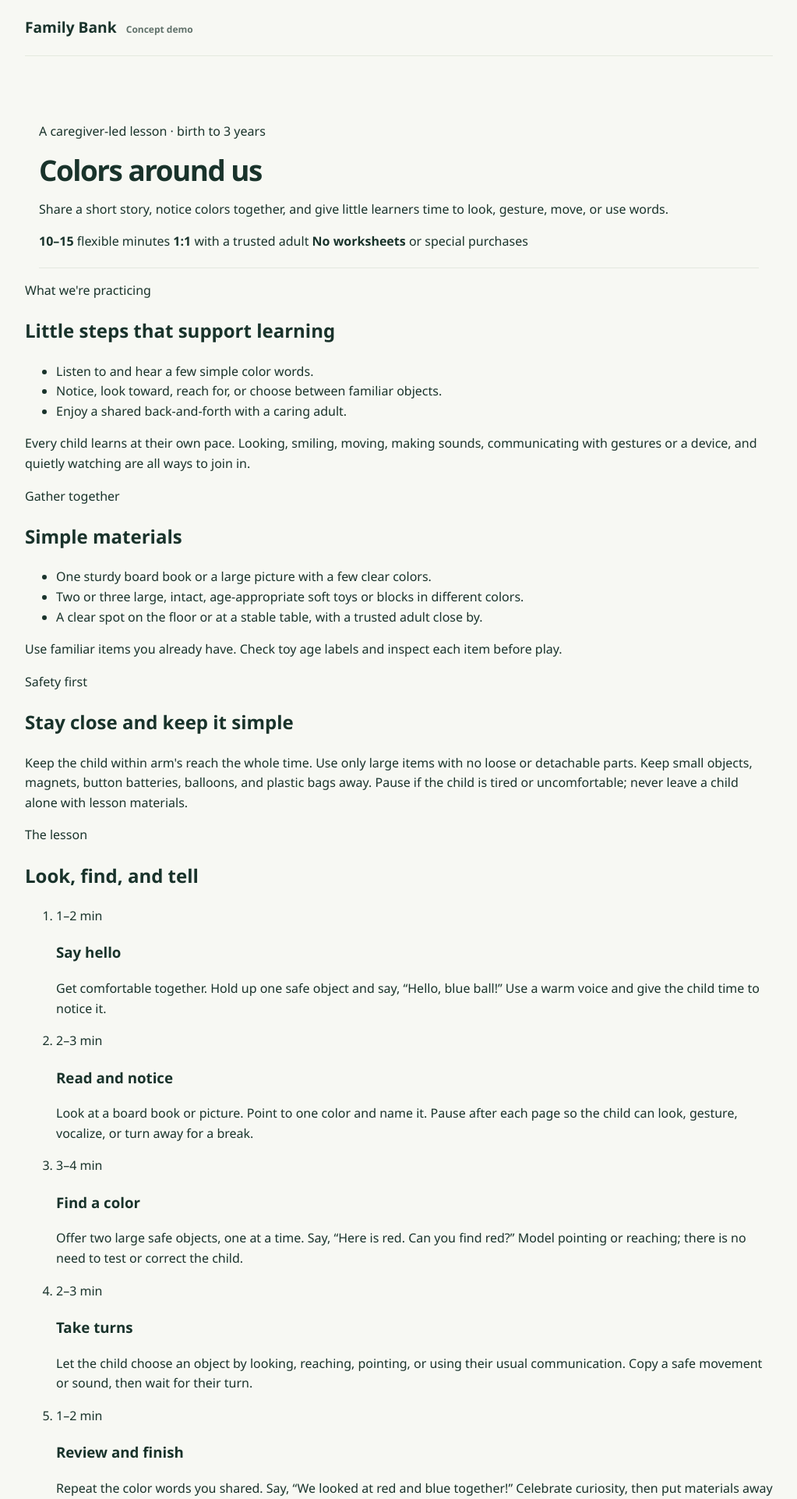
After one commit to AB00999/Family-bank-project, a Flask app: template study-hub/templates/early_learning.html in a window 1280 px wide. The commit adds this page. Shown: the top 1922 px of the page at 78% size, without its empty margins (128-1151 px from the left). Run offline with Flask 3, Linux system fonts and the light colour scheme; the template is opened without the code that fills it, so the values that code supplies are empty.

Commit message:
feat: add early learning lesson for young children
Co-authored-by: Copilot <223556219+Copilot@users.noreply.github.com>

```diff
--- a/study-hub/app.py
+++ b/study-hub/app.py
@@ -275,6 +275,12 @@ def knowledge():
     )
 
 
+@app.route("/early-learning")
+def early_learning():
+    user = current_user()
+    return render_template("early_learning.html", user=user)
+
+
 @app.route("/")
 @login_required
 def dashboard():
--- a/study-hub/templates/base.html
+++ b/study-hub/templates/base.html
@@ -13,6 +13,7 @@
             <nav class="side-nav" aria-label="Workspace navigation">
                 <a class="{{ 'active' if request.endpoint == 'dashboard' else '' }}" href="{{ url_for('dashboard') }}"><span>⌂</span>Overview</a>
                 <a class="{{ 'active' if request.endpoint == 'knowledge' else '' }}" href="{{ url_for('knowledge') }}"><span>◎</span>Growth guides</a>
+                <a class="{{ 'active' if request.endpoint == 'early_learning' else '' }}" href="{{ url_for('early_learning') }}"><span>✿</span>Early learners</a>
                 {% if request.endpoint == 'dashboard' %}
                     <a href="#subjects"><span>▦</span>Subjects</a>
                     <a href="#goals"><span>✓</span>Goals</a>
@@ -20,7 +21,9 @@
                     <a href="#history"><span>◷</span>Study history</a>
                 {% endif %}
             </nav>
+            {% if user %}
             <a class="focus-link" href="#focus"><span>+</span>Log study session</a>
+            {% endif %}
             <div class="profile">
                 <div class="avatar">S</div>
                 <div><strong>{{ user.name if user else "My workspace" }}</strong><small>{{ user.email if user else "Local learning profile" }}</small></div>
@@ -38,10 +41,12 @@
                     <p class="topbar-kicker">Personal workspace</p>
                     <strong>{% block page_title %}Overview{% endblock %}</strong>
                 </div>
+                {% if user %}
                 <div class="topbar-actions">
                     <a class="topbar-button" href="#subjects">Add subject</a>
                     <a class="topbar-focus" href="#focus">Start focus</a>
                 </div>
+                {% endif %}
             </header>
             {% with messages = get_flashed_messages() %}
                 {% if messages %}
--- /dev/null
+++ b/study-hub/templates/early_learning.html
@@ -0,0 +1,90 @@
+{% extends "base.html" %}
+{% block title %}Early Learning | Study Hub{% endblock %}
+{% block page_title %}Early learning{% endblock %}
+{% block content %}
+<div class="dashboard early-learning">
+    <header class="lesson-hero">
+        <p class="eyebrow">A caregiver-led lesson · birth to 3 years</p>
+        <h1>Colors around us</h1>
+        <p>Share a short story, notice colors together, and give little learners time to look, gesture, move, or use words.</p>
+        <div class="lesson-facts" aria-label="Lesson details">
+            <span><strong>10–15</strong> flexible minutes</span>
+            <span><strong>1:1</strong> with a trusted adult</span>
+            <span><strong>No worksheets</strong> or special purchases</span>
+        </div>
+    </header>
+
+    <section class="lesson-card" aria-labelledby="lesson-goals">
+        <p class="eyebrow">What we're practicing</p>
+        <h2 id="lesson-goals">Little steps that support learning</h2>
+        <ul class="lesson-bullets">
+            <li>Listen to and hear a few simple color words.</li>
+            <li>Notice, look toward, reach for, or choose between familiar objects.</li>
+            <li>Enjoy a shared back-and-forth with a caring adult.</li>
+        </ul>
+        <p class="lesson-reminder">Every child learns at their own pace. Looking, smiling, moving, making sounds, communicating with gestures or a device, and quietly watching are all ways to join in.</p>
+    </section>
+
+    <section class="lesson-layout" aria-label="Materials and safety">
+        <article class="lesson-card">
+            <p class="eyebrow">Gather together</p>
+            <h2>Simple materials</h2>
+            <ul class="lesson-bullets">
+                <li>One sturdy board book or a large picture with a few clear colors.</li>
+                <li>Two or three large, intact, age-appropriate soft toys or blocks in different colors.</li>
+                <li>A clear spot on the floor or at a stable table, with a trusted adult close by.</li>
+            </ul>
+            <p class="lesson-reminder">Use familiar items you already have. Check toy age labels and inspect each item before play.</p>
+        </article>
+        <aside class="lesson-safety" aria-labelledby="lesson-safety-title">
+            <p class="eyebrow">Safety first</p>
+            <h2 id="lesson-safety-title">Stay close and keep it simple</h2>
+            <p>Keep the child within arm's reach the whole time. Use only large items with no loose or detachable parts. Keep small objects, magnets, button batteries, balloons, and plastic bags away. Pause if the child is tired or uncomfortable; never leave a child alone with lesson materials.</p>
+        </aside>
+    </section>
+
+    <section class="lesson-card" aria-labelledby="lesson-steps-title">
+        <p class="eyebrow">The lesson</p>
+        <h2 id="lesson-steps-title">Look, find, and tell</h2>
+        <ol class="lesson-steps">
+            <li>
+                <span class="lesson-step-time">1–2 min</span>
+                <div><h3>Say hello</h3><p>Get comfortable together. Hold up one safe object and say, “Hello, blue ball!” Use a warm voice and give the child time to notice it.</p></div>
+            </li>
+            <li>
+                <span class="lesson-step-time">2–3 min</span>
+                <div><h3>Read and notice</h3><p>Look at a board book or picture. Point to one color and name it. Pause after each page so the child can look, gesture, vocalize, or turn away for a break.</p></div>
+            </li>
+            <li>
+                <span class="lesson-step-time">3–4 min</span>
+                <div><h3>Find a color</h3><p>Offer two large safe objects, one at a time. Say, “Here is red. Can you find red?” Model pointing or reaching; there is no need to test or correct the child.</p></div>
+            </li>
+            <li>
+                <span class="lesson-step-time">2–3 min</span>
+                <div><h3>Take turns</h3><p>Let the child choose an object by looking, reaching, pointing, or using their usual communication. Copy a safe movement or sound, then wait for their turn.</p></div>
+            </li>
+            <li>
+                <span class="lesson-step-time">1–2 min</span>
+                <div><h3>Review and finish</h3><p>Repeat the color words you shared. Say, “We looked at red and blue together!” Celebrate curiosity, then put materials away together.</p></div>
+            </li>
+        </ol>
+    </section>
+
+    <section class="lesson-card" aria-labelledby="lesson-adapt-title">
+        <p class="eyebrow">Make it fit the child</p>
+        <h2 id="lesson-adapt-title">Age and communication adaptations</h2>
+        <div class="lesson-age-grid">
+            <article><h3>Birth–11 months</h3><p>Keep it brief and follow the baby's cues. The adult holds the book or object, names what the baby is looking at, and stops when the baby needs a break.</p></article>
+            <article><h3>12–23 months</h3><p>Offer one object at a time and name its color. Give plenty of wait time; looking, touching, sounds, and gestures all count.</p></article>
+            <article><h3>24–47 months</h3><p>Offer a choice between two objects. Invite the child to find, match, or name a color, and let them lead the conversation or repeat the game.</p></article>
+        </div>
+        <p class="lesson-reminder">Use the child's home language and familiar words. Adapt for vision, hearing, movement, sensory, or communication needs, and follow any guidance from the child's family or educator.</p>
+    </section>
+
+    <section class="lesson-card lesson-class-note" aria-labelledby="lesson-notes-title">
+        <p class="eyebrow">For families and educators</p>
+        <h2 id="lesson-notes-title">Notice what interests the child</h2>
+        <p>After play, remember one thing the child enjoyed and one word, gesture, sound, or choice they shared. Use that interest to plan another short story or play activity. This is a playful learning activity, not a test or developmental assessment.</p>
+    </section>
+</div>
+{% endblock %}
```
Also changed, not shown: study-hub/static/styles.css (+29 -0 lines), study-hub/tests/test_app.py (+9 -0 lines), study-hub/README.md.
